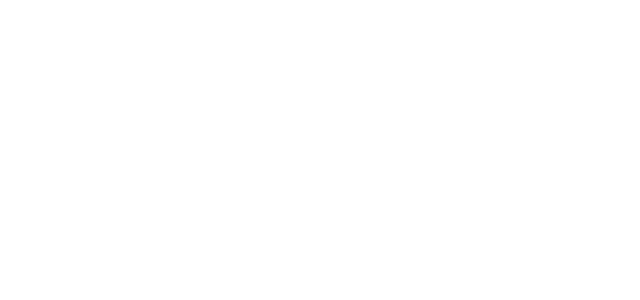
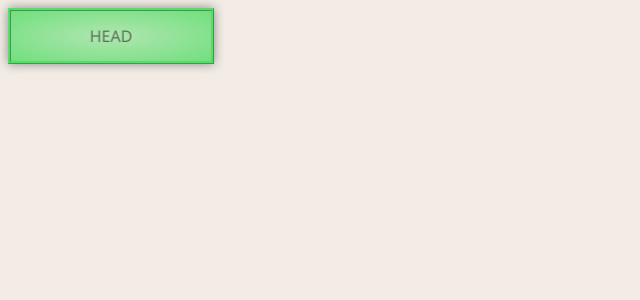
Before and after one commit to TipsyPixie/react-from-scratch, a React app: page / in a window 1280 px wide. Shown: the top 300 px of the page, without its empty margins (0-640 px from the left). Built offline with nearby package versions, Linux system fonts and the light colour scheme; the HTML template or start-up script is replaced by a standard one.

Commit message:
glassy card test

```diff
--- a/package.json
+++ b/package.json
@@ -35,6 +35,7 @@
     "@babel/cli": "^7.0.0-beta.55",
     "@babel/core": "^7.0.0-beta.55",
     "@babel/node": "^7.0.0-beta.55",
+    "@babel/plugin-proposal-class-properties": "^7.0.0-beta.55",
     "@babel/preset-env": "^7.0.0-beta.55",
     "@babel/preset-flow": "^7.0.0-beta.55",
     "@babel/preset-react": "^7.0.0-beta.55",
--- a/src/components/App.jsx
+++ b/src/components/App.jsx
@@ -1,6 +1,7 @@
 // @flow
 import * as React from 'react';
 import '../stylesheets/App.sass';
+import GlassyCard from './GlassyCard';
 
 type Props = {};
 
@@ -8,6 +9,7 @@
   render() {
     return (
       <div className='App'>
+        <GlassyCard frontValue={'HEAD'} backValue={'TAIL'}/>
       </div>
     );
   }
--- /dev/null
+++ b/src/components/GlassyCard.jsx
@@ -0,0 +1,48 @@
+// @flow
+import * as React from 'react';
+import '../stylesheets/GlassyCard.sass';
+
+type Props = {
+  frontValue: string,
+  backValue: string
+};
+
+type State = {
+  flipped: boolean
+};
+
+class GlassyCard extends React.Component<Props, State> {
+  static defaultProps: Props = {
+    frontValue: '',
+    backValue: ''
+  };
+
+  state: State = {
+    flipped: false
+  };
+
+  flip() {
+    this.setState(
+      (prevState: State) => ({flipped: !(prevState.flipped)})
+    );
+    // animate?
+  };
+
+  handleClick() {
+    this.flip();
+  };
+
+  render() {
+    return (
+      <div className='GlassyCard' onClick={this.handleClick}>
+        <span>
+          {
+            this.state.flipped ? this.props.backValue : this.props.frontValue
+          }
+        </span>
+      </div>
+    );
+  }
+}
+
+export default GlassyCard;
--- a/src/index.jsx
+++ b/src/index.jsx
@@ -2,6 +2,7 @@
 import * as React from 'react';
 import ReactDOM from 'react-dom';
 import App from './components/App';
+import './stylesheets/index.sass';
 
 const root: ?HTMLElement = document.getElementById('root');
 
--- a/src/stylesheets/App.sass
+++ b/src/stylesheets/App.sass
@@ -1,4 +1 @@
-$dawn-pink: #f2ece4
-
 .App
-  background-color: $dawn-pink
--- /dev/null
+++ b/src/stylesheets/GlassyCard.sass
@@ -0,0 +1,26 @@
+$opaqueEmerald: rgba(80, 220, 100, 0.8)
+$transparentEmerald: rgba(80, 220, 100, 0.4)
+$gray: rgba(136, 136, 136, 1)
+$transparentBlack: rgba(0, 0, 0, 0.5)
+
+.GlassyCard
+  position: relative
+  border: ridge 3px $opaqueEmerald
+  background: radial-gradient($transparentEmerald, $opaqueEmerald)
+  width: 200px
+  height: 50px
+  box-shadow: 0 0 10px .1px $gray
+  -webkit-transition: -webkit-transform .5s
+  transition: transform .5s
+  -webkit-transform-style: preserve-3d
+  transform-style: preserve-3d
+  &:hover
+    -webkit-transform: rotateY(180deg)
+    transform: rotateY(180deg)
+  span
+    color: $transparentBlack
+    position: relative
+    float: left
+    left: 50%
+    top: 50%
+    transform: translate(-50%, -50%)
--- /dev/null
+++ b/src/stylesheets/index.sass
@@ -0,0 +1,6 @@
+@import url('https://fonts.googleapis.com/css?family=Noto+Sans')
+$dawn-pink: #f2ece4
+
+body
+  background-color: $dawn-pink
+  font-family: 'Noto Sans', 'sans-serif'
--- a/webpack/webpack.config.dev.js
+++ b/webpack/webpack.config.dev.js
@@ -28,7 +28,8 @@
             '@babel/preset-env',
             '@babel/preset-react',
             '@babel/preset-flow'
-          ]
+          ],
+          plugins: ['@babel/plugin-proposal-class-properties']
         }
       },
       {
```
Also changed, not shown: 1 other file (tests, documents, lock files or other folders).
